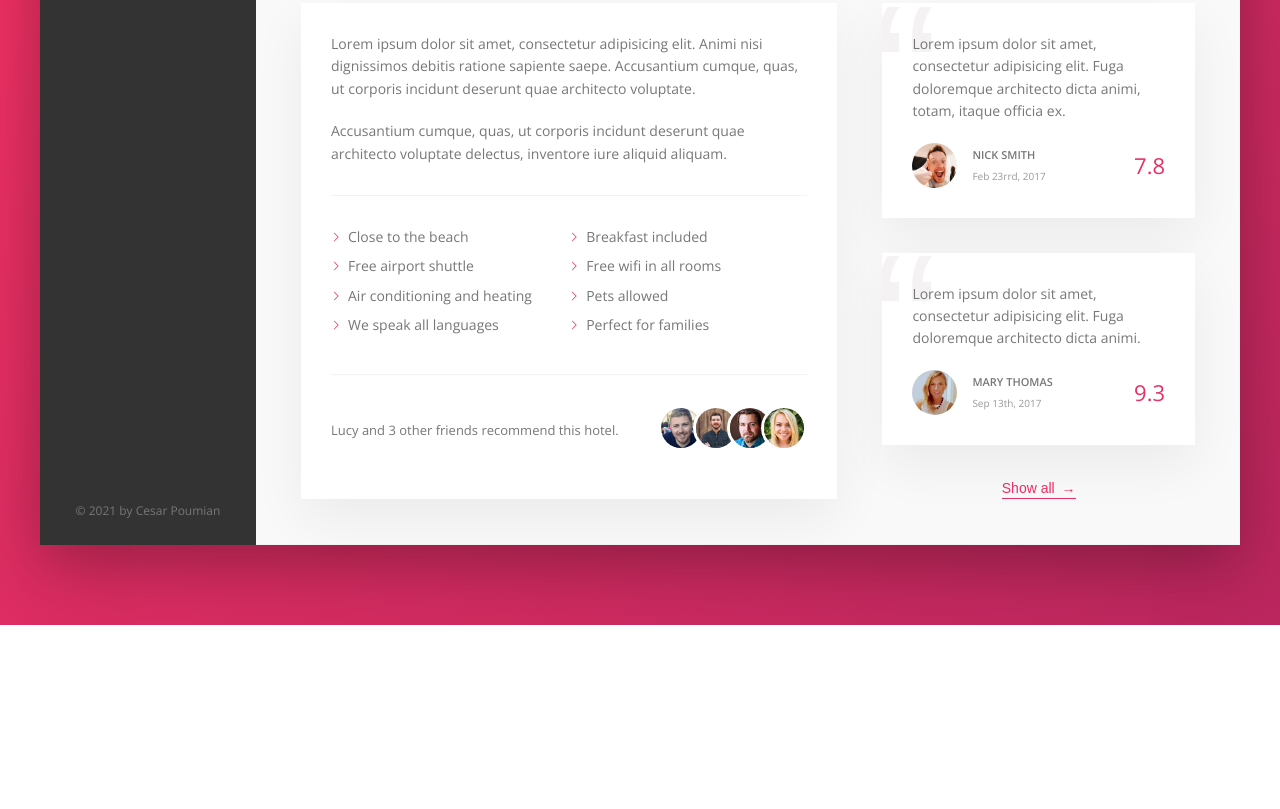
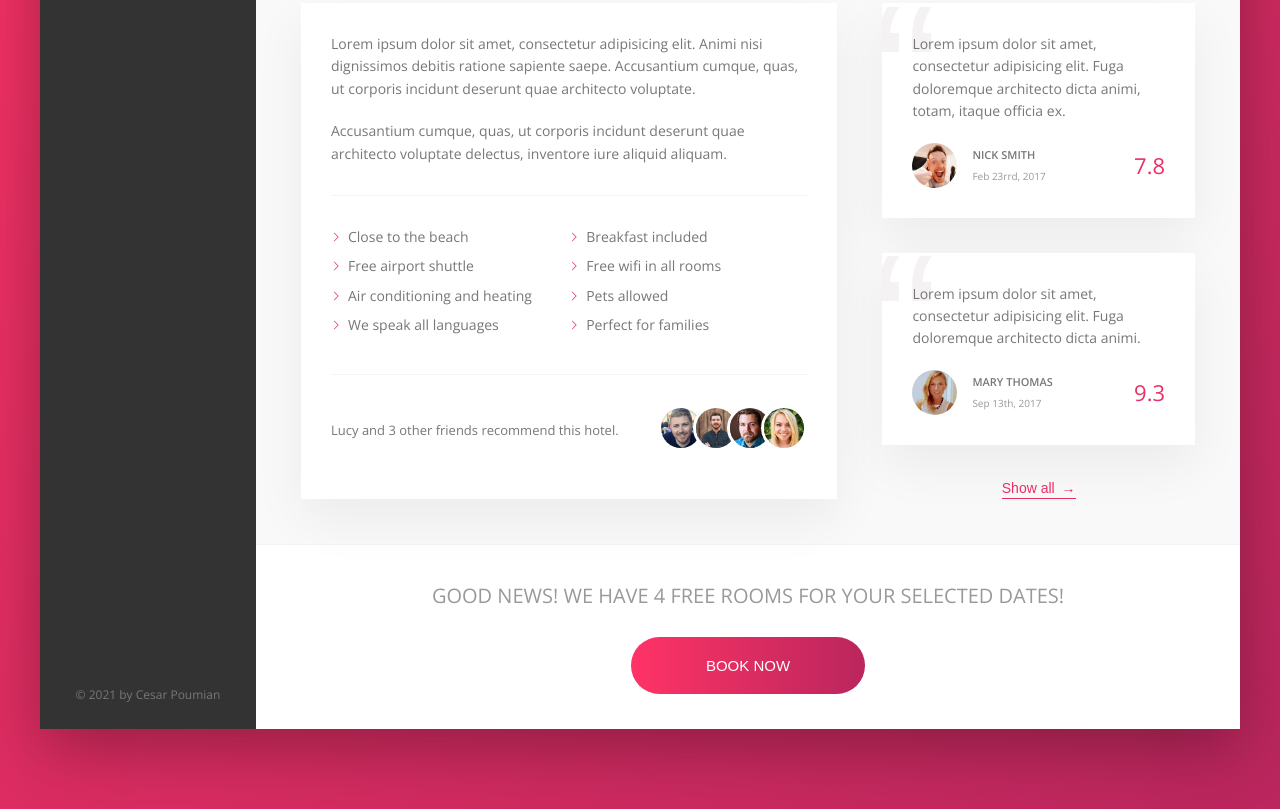
Before and after one commit to cepoumian/trillo, a website: page index.html in a window 1280 px wide. Shown: the part 644-1453 px from the top of the page. Before the commit the page ends 1269 px from the top, so only its background shows below. Drawn offline with nearby package versions, Linux system fonts and the light colour scheme.

Commit message:
Build call-to-action section

```diff
--- a/index.html
+++ b/index.html
@@ -192,6 +192,15 @@
               <button class="btn-inline">Show all <span>&rarr;</span></button>
             </div>
           </div>
+          <div class="cta">
+            <h2 class="cta__book-now">
+              Good news! We have 4 free rooms for your selected dates!
+            </h2>
+            <button class="btn">
+              <span class="btn__visible">Book now</span>
+              <span class="btn__invisible">Only 4 rooms left</span>
+            </button>
+          </div>
         </main>
       </div>
     </div>
--- a/sass/_components.scss
+++ b/sass/_components.scss
@@ -433,3 +433,73 @@
     z-index: 1;
   }
 }
+
+/* CALL TO ACTION */
+.cta {
+  padding: 3.5rem 0;
+  text-align: center;
+
+  &__book-now {
+    font-size: 2rem;
+    font-weight: 400;
+    color: var(--color-grey-dark-3);
+    margin-bottom: 2.5rem;
+    text-transform: uppercase;
+  }
+}
+
+.btn {
+  position: relative;
+  font-size: 1.5rem;
+  font-weight: 300;
+  text-transform: uppercase;
+  border-radius: 100px;
+  border: none;
+  background-image: linear-gradient(
+    to right,
+    var(--color-primary-light),
+    var(--color-primary-dark)
+  );
+  color: #fff;
+  cursor: pointer;
+  overflow: hidden;
+
+  & > * {
+    height: 100%;
+    width: 100%;
+    display: inline-block;
+    transition: all 0.2s;
+  }
+
+  &__visible {
+    padding: 2rem 7.5rem;
+  }
+
+  &__invisible {
+    position: absolute;
+    padding: 2rem 0;
+    left: 0;
+    top: -100%;
+  }
+
+  &:hover {
+    background-image: linear-gradient(
+      to left,
+      var(--color-primary-light),
+      var(--color-primary-dark)
+    );
+  }
+
+  &:hover &__visible {
+    transform: translateY(100%);
+  }
+
+  &:hover &__invisible {
+    top: 0;
+  }
+
+  &:focus {
+    outline: none;
+    animation: pulsate 1s infinite;
+  }
+}
```
Also changed, not shown: css/style.css.
